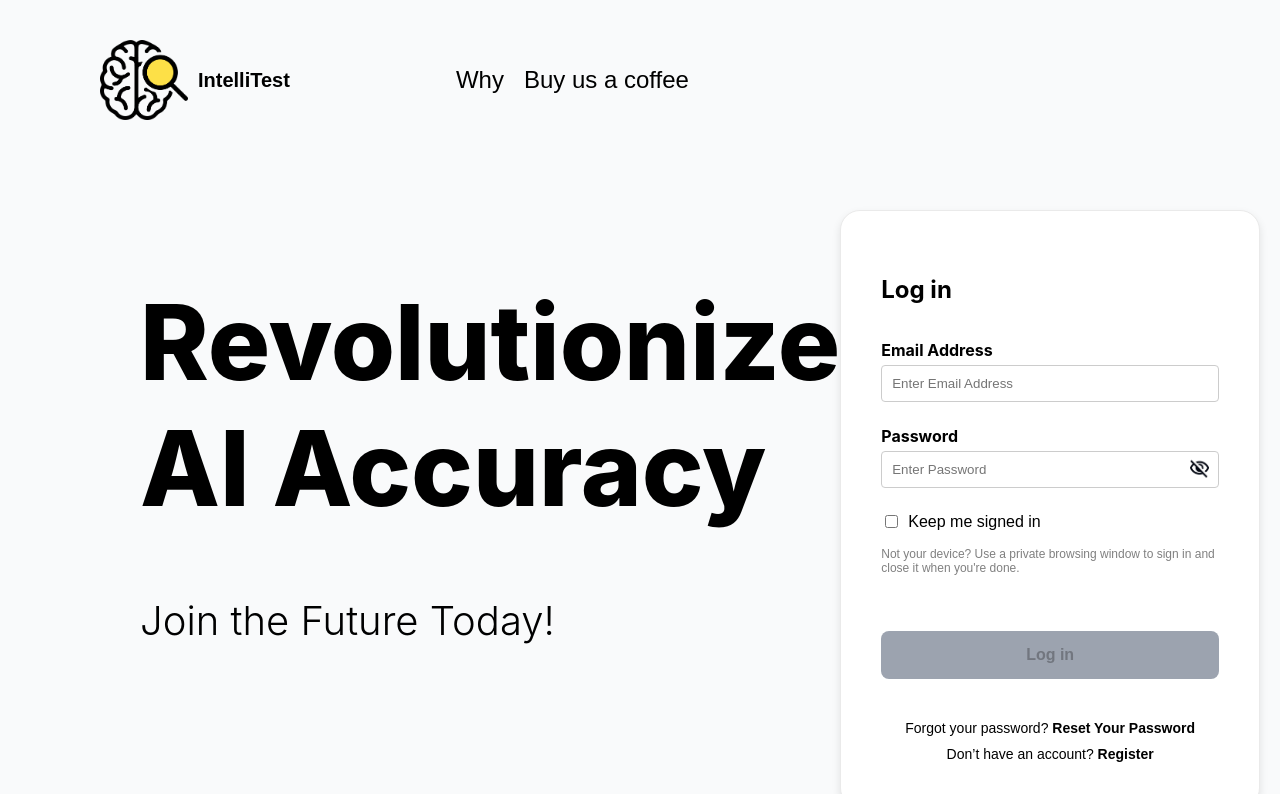
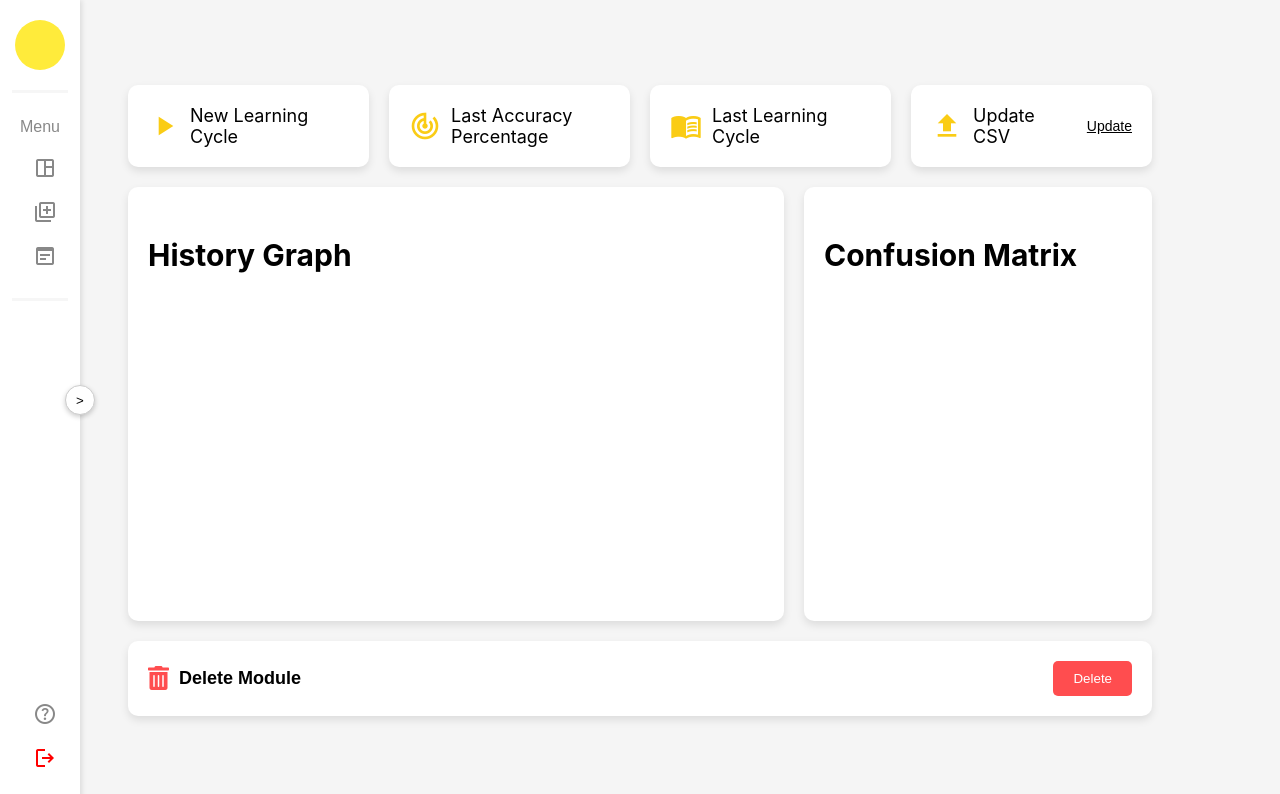
Before and after one commit to EladSapir/Intellitest-Front, a React (Create React App) app: page / in a window 1280 px wide. Shown: the top 794 px of the page. Built offline with nearby package versions, Linux system fonts and the light colour scheme; no server answers.

Commit message:
the dashboard main screen is done ( missing all the pop ups )

```diff
--- a/src/App.js
+++ b/src/App.js
@@ -15,7 +15,7 @@ function App() {
   return (
     <div className="App">
       <GlobalStyle />
-      <Header />
+      {/* <Header />
       <div className="content-container">
         <div className="background-image">
           <img src={bgImg} alt="bgImage" className="bg-img" />
@@ -24,9 +24,9 @@ function App() {
         <Features />
         <ImageSection />
         <Contribute/>
-      </div>
-      <Footer />
-      {/* <Dashboard /> */}
+      </div> */}
+      {/* <Footer /> */}
+      <Dashboard />
     </div>
   );
 }
--- a/src/Dashboard-Components/Dashboard.css
+++ b/src/Dashboard-Components/Dashboard.css
@@ -1,22 +1,36 @@
+.dashboard-wrapper {
+  display: flex;
+  justify-content: center;
+  align-items: center;
+  height: 100vh; /* Full height to center vertically */
+  background-color: #f5f5f5; /* Adjust background color if necessary */
+}
+
 .dashboard-container {
   display: flex;
+  flex-direction: column;
+  align-items: center;
+  width: 80%; /* Adjust the width as needed */
+  max-width: 1200px; /* Optional: limit the maximum width */
 }
 
 .dashboard {
-    margin-left: 80px; /* Adjust based on navbar width */
+  width: 100%; /* Take full width of the container */
   padding: 20px;
-    flex: 1;
   display: flex;
   flex-direction: column;
   gap: 20px;
+  border-radius: 10px;
 }
 
 .status-cards {
   display: flex;
   gap: 20px;
+  justify-content: center; /* Center the status cards */
 }
 
 .charts {
   display: flex;
   gap: 20px;
+  justify-content: center; /* Center the charts */
 }
--- a/src/Dashboard-Components/Dashboard.js
+++ b/src/Dashboard-Components/Dashboard.js
@@ -10,7 +10,9 @@ const Dashboard = () => {
   const [statusData, setStatusData] = useState({
     liveLearningCycle: '',
     lastAccuracyPercentage: '',
-    lastLearningCycle: ''
+    lastLearningCycle: '',
+    lastLearningCycleTime: '',
+    isLearning: false
   });
 
   const [username, setUsername] = useState('');
@@ -23,7 +25,9 @@ const Dashboard = () => {
         setStatusData({
           liveLearningCycle: data.liveLearningCycle,
           lastAccuracyPercentage: data.lastAccuracyPercentage,
-          lastLearningCycle: data.lastLearningCycle
+          lastLearningCycle: data.lastLearningCycle,
+          lastLearningCycleTime: data.lastLearningCycleTime,
+          isLearning: data.isLearning
         });
       });
 
@@ -36,14 +40,45 @@ const Dashboard = () => {
   }, []);
 
   return (
+    <div className="dashboard-wrapper">
       <div className="dashboard-container">
         <NavBar username={username} />
         <div className="dashboard">
           <div className="status-cards">
-          <StatusCard title="Live Learning Cycle" value={statusData.liveLearningCycle} />
-          <StatusCard title="Last Accuracy Percentage" value={statusData.lastAccuracyPercentage} />
-          <StatusCard title="Last Learning Cycle" value={statusData.lastLearningCycle} />
-          <StatusCard title="Update CSV" value="Update" />
+            {statusData.isLearning ? (
+              <StatusCard
+                title="Live Learning Cycle"
+                value={statusData.liveLearningCycle}
+                isLiveLearning={true}
+              />
+            ) : (
+              <StatusCard
+                title="New Learning Cycle"
+                value=""
+                icon="play_arrow"
+                iconColor="#FACC15"
+              />
+            )}
+            <StatusCard
+              title="Last Accuracy Percentage"
+              value={statusData.lastAccuracyPercentage}
+              icon="track_changes"
+              iconColor="#FACC15"
+            />
+            <StatusCard
+              title="Last Learning Cycle"
+              value={statusData.lastLearningCycle}
+              icon="menu_book"
+              iconColor="#FACC15"
+              subtitle={statusData.lastLearningCycleTime}
+            />
+            <StatusCard
+              title="Update CSV"
+              value=""
+              icon="file_upload"
+              iconColor="#FACC15"
+              link={{ url: "#", text: "Update" }}
+            />
           </div>
           <div className="charts">
             <HistoryGraph />
@@ -52,6 +87,7 @@ const Dashboard = () => {
           <DeleteModule />
         </div>
       </div>
+    </div>
   );
 };
 
--- a/src/Dashboard-Components/NavBar.css
+++ b/src/Dashboard-Components/NavBar.css
@@ -1,19 +1,30 @@
+@import url('https://fonts.googleapis.com/icon?family=Material+Icons');
+@import url('https://fonts.googleapis.com/css2?family=Material+Symbols+Outlined');
+
 .navbar {
   width: 80px;
   height: 100vh;
   background-color: #ffffff;
   display: flex;
   flex-direction: column;
-    justify-content: space-between;
+  /* justify-content: space-between;  */
   align-items: center;
   box-shadow: 2px 0 5px rgba(0, 0, 0, 0.1);
   position: fixed;
   top: 0;
   left: 0;
+  transition: width 0.3s;
+}
+
+.navbar.expanded {
+  width: 190px;
 }
 
 .navbar-logo {
   margin-top: 20px;
+  display: flex;
+  flex-direction: column;
+  align-items: center;
 }
 
 .logo-circle {
@@ -32,12 +43,82 @@
   color: #000;
 }
 
-  .navbar-menu,
+.username {
+  margin-top: 10px;
+  text-align: center;
+}
+
+.username .account-type {
+  font-size: 12px;
+  color: #888;
+}
+
+.username .full-name {
+  font-size: 14px;
+  color: #000;
+  font-weight: bold;
+}
+
+.navbar-menu {
+  border-top: 3px solid #F6F6F6;
+  border-bottom: 3px solid #F6F6F6;
+  width: 70%;
+  margin-top: 20px;
+  text-align: center;
+  display: flex;
+  flex-direction: column;
+  align-items: center;
+}
+
+.menu-title {
+  margin-top: 25px;
+  font-size: 16px;
+  color: #888;
+  margin-bottom: 10px;
+}
+
+.navbar-menu ul {
+  list-style: none;
+  padding: 0;
+  margin: 0;
+  display: flex;
+  flex-direction: column;
+  align-items: top;
+  margin-bottom: 20px;
+}
+
+.menu-item {
+  margin: 10px 0; /* Reduce margin to move items closer to the top */
+  cursor: pointer;
+  display: flex;
+  align-items: center;
+  transition: color 0.3s;
+}
+
+.menu-item .icon {
+  font-size: 24px;
+  color: #888;
+}
+
+.menu-item span {
+  margin-left: 10px;
+  font-size: 16px;
+  color: #888;
+  white-space: nowrap;
+}
+
+.logout-icon .icon {
+  color: red;
+}
+
 .navbar-footer {
   width: 100%;
+  margin-bottom: 20px;
+  display: flex;
+  flex-direction: column;
+  align-items: center;
 }
 
-  .navbar-menu ul,
 .navbar-footer ul {
   list-style: none;
   padding: 0;
@@ -45,18 +126,23 @@
   display: flex;
   flex-direction: column;
   align-items: center;
+  position:fixed;
+  bottom:20px;
 }
 
-  .menu-item {
-    margin: 20px 0;
+.toggle-button {
+  position: absolute;
+  top: 50%;
+  right: -15px;
+  transform: translateY(-50%);
+  background-color: white;
+  border: 1px solid #ccc;
+  border-radius: 50%;
+  width: 30px;
+  height: 30px;
+  display: flex;
+  justify-content: center;
+  align-items: center;
   cursor: pointer;
+  box-shadow: 0 2px 5px rgba(0, 0, 0, 0.2);
 }
-
-  .icon {
-    font-size: 24px;
-    color: #888;
-  }
-
-  .logout-icon i {
-    color: red;
-  }
--- a/src/Dashboard-Components/NavBar.js
+++ b/src/Dashboard-Components/NavBar.js
@@ -1,40 +1,68 @@
-import React, { useEffect, useState } from 'react';
-import '@fortawesome/fontawesome-free/css/all.min.css';
+import React, { useState } from 'react';
 import './NavBar.css';
 
 const NavBar = ({ username }) => {
   const initials = username.substring(0, 2).toUpperCase();
+  const [expanded, setExpanded] = useState(false);
+
+  const handleMouseLeave = () => {
+    setExpanded(false);
+  };
+
+  const toggleExpanded = () => {
+    setExpanded(prevExpanded => !prevExpanded);
+  };
 
   return (
-    <div className="navbar">
+    <div
+      className={`navbar ${expanded ? 'expanded' : ''}`}
+      onMouseLeave={handleMouseLeave}
+    >
       <div className="navbar-logo">
         <div className="logo-circle">
           <span className="logo-text">{initials}</span>
         </div>
+        {expanded && (
+          <div className="username">
+            <span className="account-type">Basic Account</span>
+            <span className="full-name">{username}</span>
+          </div>
+        )}
       </div>
+      <div className="separator"></div> {/* Separator line above the menu */}
       <div className="navbar-menu">
+        <div className="menu-title">Menu</div>
         <ul>
           <li className="menu-item">
-            <i className="fas fa-tachometer-alt"></i>
+            <span className="material-symbols-outlined icon">space_dashboard</span>
+            {expanded && <span>Dashboard</span>}
           </li>
           <li className="menu-item">
-            <i className="fas fa-plus"></i>
+            <span className="material-symbols-outlined icon">library_add</span>
+            {expanded && <span>New Model</span>}
           </li>
           <li className="menu-item">
-            <i className="fas fa-list"></i>
+            <span className="material-symbols-outlined icon">wysiwyg</span>
+            {expanded && <span>My Models</span>}
           </li>
         </ul>
       </div>
+      <div className="separator"></div> {/* Separator line below the menu */}
       <div className="navbar-footer">
         <ul>
           <li className="menu-item">
-            <i className="fas fa-question-circle"></i>
+            <span className="material-symbols-outlined icon">help_outline</span>
+            {expanded && <span>Help</span>}
           </li>
           <li className="menu-item logout-icon">
-            <i className="fas fa-sign-out-alt"></i>
+            <span className="material-symbols-outlined icon">logout</span>
+            {expanded && <span>Logout Account</span>}
           </li>
         </ul>
       </div>
+      <button className="toggle-button" onClick={toggleExpanded}>
+        {expanded ? '<' : '>'}
+      </button>
     </div>
   );
 };
--- a/src/Dashboard-Components/StatusCard.css
+++ b/src/Dashboard-Components/StatusCard.css
@@ -5,16 +5,106 @@
   padding: 20px;
   flex: 1;
   display: flex;
-    flex-direction: column;
   align-items: center;
-    justify-content: center;
+  justify-content: space-between; /* Align content to both ends */
+  gap: 20px;
 }
 
-  .status-card h3 {
-    margin: 0;
+.status-card .content {
+  display: flex;
+  align-items: center;
+  gap: 10px;
 }
 
-  .status-card p {
-    font-size: 24px;
-    margin: 10px 0 0 0;
+.status-icon {
+  font-size: 32px;
 }
+
+.text h3 {
+  margin: 0;
+  font-size: 18px;
+  font-weight: 400;
+  color: #000;
+}
+
+.text p {
+  font-size: 18px;
+  margin: 0;
+  font-weight: 400;
+  color: #000;
+}
+
+
+.text small {
+  display: block;
+  font-size: 14px;
+  color: #666;
+}
+
+.status-link {
+  font-size: 14px;
+  color: black; /* Keep the link color black */
+  text-decoration: underline;
+  cursor: pointer;
+}
+
+.status-link:hover {
+  color: #666;
+}
+
+/* Added CSS for the glowing green circle */
+.ring-container {
+  position: relative;
+  width: 25px;
+  height: 25px;
+}
+
+.circle {
+  width: 15px;
+  height: 15px;
+  background-color: #62bd19;
+  border-radius: 50%;
+  position: absolute;
+  top: 5px;
+  left: 8px;
+}
+
+.ringring {
+  border: 3px solid #62bd19;
+  border-radius: 50%;
+  height: 25px;
+  width: 25px;
+  position: absolute;
+  left: 0;
+  top: -3px;
+  animation: pulsate 1s ease-out infinite;
+  opacity: 0.0;
+}
+
+@-webkit-keyframes pulsate {
+  0% {
+      -webkit-transform: scale(0.1, 0.1);
+      opacity: 0.0;
+  }
+  50% {
+      opacity: 1.0;
+  }
+  100% {
+      -webkit-transform: scale(1.2, 1.2);
+      opacity: 0.0;
+  }
+}
+
+@keyframes pulsate {
+  0% {
+      transform: scale(0.1, 0.1);
+      opacity: 0.0;
+  }
+  50% {
+      opacity: 1.0;
+  }
+  100% {
+      transform: scale(1.2, 1.2);
+      opacity: 0.0;
+  }
+}
--- a/src/Dashboard-Components/StatusCard.js
+++ b/src/Dashboard-Components/StatusCard.js
@@ -1,11 +1,25 @@
 import React from 'react';
 import './StatusCard.css';
 
-const StatusCard = ({ title, value }) => {
+const StatusCard = ({ title, value, icon, iconColor, subtitle, link, isLiveLearning }) => {
   return (
     <div className="status-card">
-      <h3>{title}</h3>
-      <p>{value}</p>
+      <div className="content">
+        {isLiveLearning ? (
+          <div className="ring-container">
+            <div className="ringring"></div>
+            <div className="circle"></div>
+          </div>
+        ) : (
+          icon && <span className="material-icons status-icon" style={{ color: iconColor }}>{icon}</span>
+        )}
+        <div className="text">
+          <h3>{title}</h3>
+          <p>{value}</p>
+          {subtitle && <small>{subtitle}</small>}
+        </div>
+      </div>
+      {link && <a href={link.url} className="status-link">{link.text}</a>}
     </div>
   );
 };
```
Lines whose indentation alone changed are shown as unchanged.
